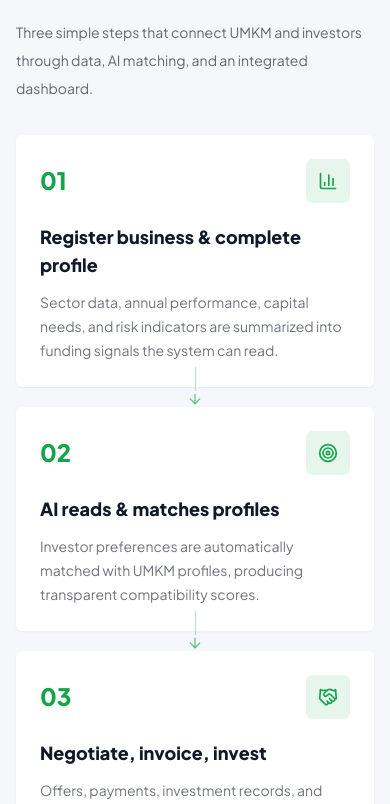
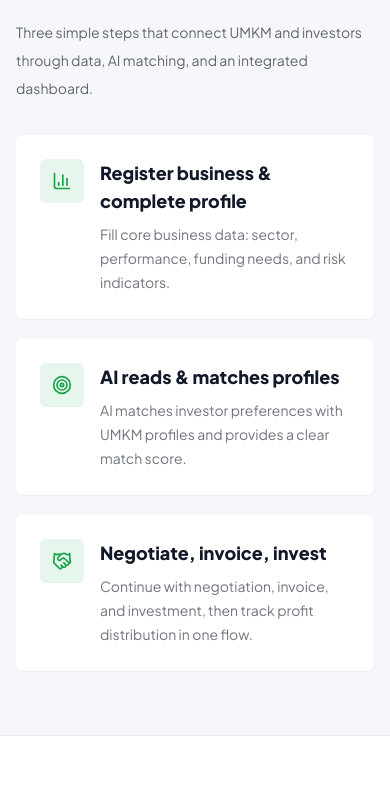
Before and after one commit to kelpstones/fund-fe, a React (Vite) app: page / in a window 390 px wide. Shown: the part 1862-2666 px from the top of the page. Built offline with nearby package versions, Linux system fonts and the light colour scheme; no server answers.

Commit message:
refactor: simplify HomePage step layout and improve translation keys

```diff
--- a/src/lib/i18n/LanguageProvider.tsx
+++ b/src/lib/i18n/LanguageProvider.tsx
@@ -162,13 +162,13 @@ Object.assign(translations.id, {
   homeFloatComparison: "Comparison",
   homeStepProfileTitle: "Profil bisnis dibaca sistem",
   homeStepProfileBody:
-    "Data sektor, performa penjualan, risiko, kebutuhan modal, dan proyeksi return dirangkum menjadi sinyal pendanaan.",
+    "Isi data bisnis utama: sektor, performa, kebutuhan modal, dan indikator risiko.",
   homeStepInvestorTitle: "Investor mendapat rekomendasi",
   homeStepInvestorBody:
-    "Preferensi nominal, toleransi risiko, minat sektor, dan target return dipakai untuk membuat daftar peluang yang relevan.",
+    "AI mencocokkan preferensi investor dengan profil UMKM lalu menampilkan peluang yang relevan.",
   homeStepDealTitle: "Negosiasi sampai investasi",
   homeStepDealBody:
-    "Penawaran, invoice, investasi, dan distribusi profit dipantau dalam satu dashboard multi-role.",
+    "Lanjut ke negosiasi, invoice, investasi, lalu pantau distribusi profit dalam satu alur.",
   homeWorkflowTitle: "Dari proposal sampai profit sharing",
   homeWorkflowBody:
     "UMKM, investor, dan admin mendapat ruang kerja yang berbeda namun tetap tersambung pada data pengajuan, negosiasi, invoice, investasi, dan distribusi profit.",
@@ -280,13 +280,13 @@ Object.assign(translations.en, {
   homeFloatComparison: "Comparison",
   homeStepProfileTitle: "Business profiles are read by the system",
   homeStepProfileBody:
-    "Sector data, sales performance, risk, capital needs, and projected returns are summarized into funding signals.",
+    "Fill in core business data: sector, performance, funding needs, and risk indicators.",
   homeStepInvestorTitle: "Investors get recommendations",
   homeStepInvestorBody:
-    "Nominal preferences, risk tolerance, sector interests, and return targets shape a relevant opportunity list.",
+    "AI matches investor preferences with UMKM profiles and shows relevant opportunities.",
   homeStepDealTitle: "Negotiate through investment",
   homeStepDealBody:
-    "Offers, invoices, investments, and profit distributions are tracked in one multi-role dashboard.",
+    "Continue to negotiation, invoice, investment, then track profit distribution in one flow.",
   homeWorkflowTitle: "From proposal to profit sharing",
   homeWorkflowBody:
     "UMKM, investors, and admins get different workspaces while staying connected through submissions, negotiations, invoices, investments, and profit distributions.",
@@ -1467,13 +1467,13 @@ Object.assign(translations.id, {
     "Tiga langkah sederhana yang menghubungkan UMKM dan investor melalui data, AI matching, dan dashboard terintegrasi.",
   homeStepProfileTitle: "Daftarkan bisnis & isi profil",
   homeStepProfileBody:
-    "Data sektor, performa tahunan, kebutuhan modal, dan indikator risiko dirangkum jadi sinyal pendanaan yang terbaca sistem.",
+    "Isi data inti bisnis: sektor, performa, kebutuhan modal, dan indikator risiko.",
   homeStepInvestorTitle: "Sistem AI baca & cocokkan",
   homeStepInvestorBody:
-    "Preferensi investor dicocokkan dengan profil UMKM secara otomatis menghasilkan skor kecocokan yang transparan.",
+    "AI mencocokkan preferensi investor dengan profil UMKM dan memberi skor kecocokan.",
   homeStepDealTitle: "Negosiasi, invoice, investasi",
   homeStepDealBody:
-    "Penawaran, pembayaran, pencatatan investasi, dan distribusi profit dipantau dalam satu workspace multi-role.",
+    "Lanjut ke negosiasi, invoice, investasi, lalu pantau distribusi profit dalam satu alur.",
   homeOpportunitiesTitle: "Peluang yang tersedia",
   homeOpportunitiesBody:
     "Contoh peluang UMKM yang bisa investor lihat, bandingkan, lalu lanjutkan ke proses negosiasi.",
@@ -1580,13 +1580,13 @@ Object.assign(translations.en, {
     "Three simple steps that connect UMKM and investors through data, AI matching, and an integrated dashboard.",
   homeStepProfileTitle: "Register business & complete profile",
   homeStepProfileBody:
-    "Sector data, annual performance, capital needs, and risk indicators are summarized into funding signals the system can read.",
+    "Fill core business data: sector, performance, funding needs, and risk indicators.",
   homeStepInvestorTitle: "AI reads & matches profiles",
   homeStepInvestorBody:
-    "Investor preferences are automatically matched with UMKM profiles, producing transparent compatibility scores.",
+    "AI matches investor preferences with UMKM profiles and provides a clear match score.",
   homeStepDealTitle: "Negotiate, invoice, invest",
   homeStepDealBody:
-    "Offers, payments, investment records, and profit distributions are monitored in one multi-role workspace.",
+    "Continue with negotiation, invoice, and investment, then track profit distribution in one flow.",
   homeOpportunitiesTitle: "Available opportunities",
   homeOpportunitiesBody:
     "Sample UMKM opportunities investors can review, compare, and continue into negotiation.",
--- a/src/pages/public/HomePage.tsx
+++ b/src/pages/public/HomePage.tsx
@@ -26,19 +26,16 @@ const proofPoints = [
 
 const steps = [
   {
-    number: "01",
     title: "homeStepProfileTitle",
     body: "homeStepProfileBody",
     icon: BarChart3,
   },
   {
-    number: "02",
     title: "homeStepInvestorTitle",
     body: "homeStepInvestorBody",
     icon: Target,
   },
   {
-    number: "03",
     title: "homeStepDealTitle",
     body: "homeStepDealBody",
     icon: Handshake,
@@ -332,35 +329,25 @@ export function HomePage() {
               {t("homeJourneyBody")}
             </p>
           </div>
-          <div className="mt-8 grid gap-5 md:grid-cols-3">
-          {steps.map((step, index) => {
+          <div className="mt-8 grid max-w-4xl gap-5">
+            {steps.map((step) => {
               const Icon = step.icon;
               return (
                 <div
                   key={step.title}
                   className="relative rounded-md bg-white p-6 shadow-sm"
                 >
-                <div className="flex items-center justify-between gap-3">
-                  <span className="text-2xl font-black text-primary">
-                    {step.number}
-                  </span>
-                  <div className="grid h-11 w-11 place-items-center rounded-md bg-primary/10 text-primary">
+                  <div className="flex items-start gap-4">
+                    <div className="grid h-11 w-11 shrink-0 place-items-center rounded-md bg-primary/10 text-primary">
                       <Icon size={20} />
                     </div>
-                </div>
-                <h2 className="mt-5 text-lg font-black">{t(step.title)}</h2>
-                <p className="mt-3 text-sm leading-6 text-neutral/60">
+                    <div>
+                      <h2 className="text-lg font-black">{t(step.title)}</h2>
+                      <p className="mt-2 text-sm leading-6 text-neutral/60">
                         {t(step.body)}
                       </p>
-                {index < steps.length - 1 ? (
-                  <div className="pointer-events-none absolute bottom-[-20px] left-1/2 z-10 flex -translate-x-1/2 flex-col items-center md:bottom-auto md:left-auto md:right-[-24px] md:top-1/2 md:w-12 md:-translate-y-1/2 md:translate-x-0">
-                    <div className="h-6 w-px bg-primary/30 md:h-px md:w-8" />
-                    <ArrowRight
-                      size={16}
-                      className="rotate-90 text-primary/60 md:rotate-0"
-                    />
                     </div>
-                ) : null}
+                  </div>
                 </div>
               );
             })}
```
Lines whose indentation alone changed are shown as unchanged.
